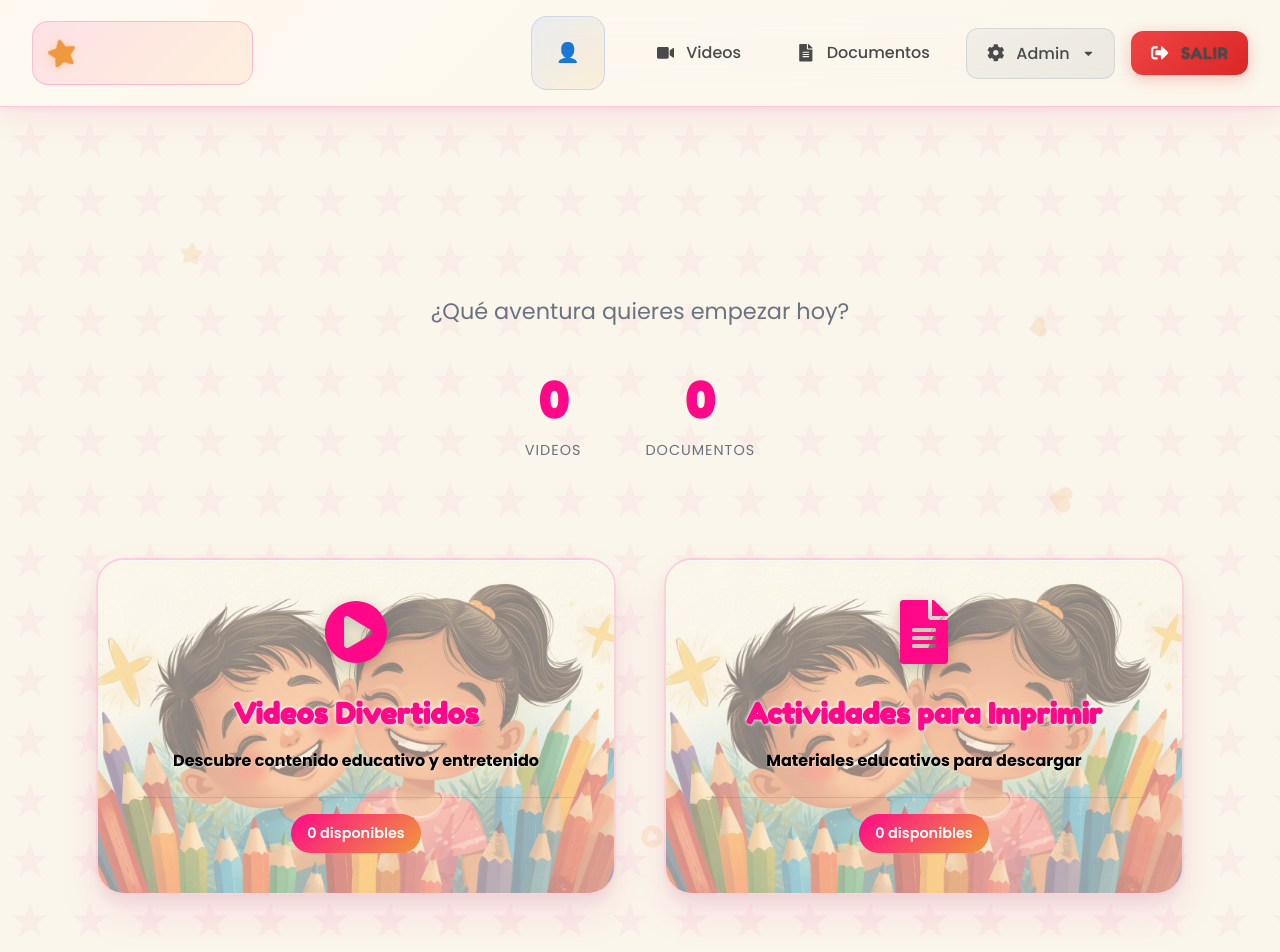
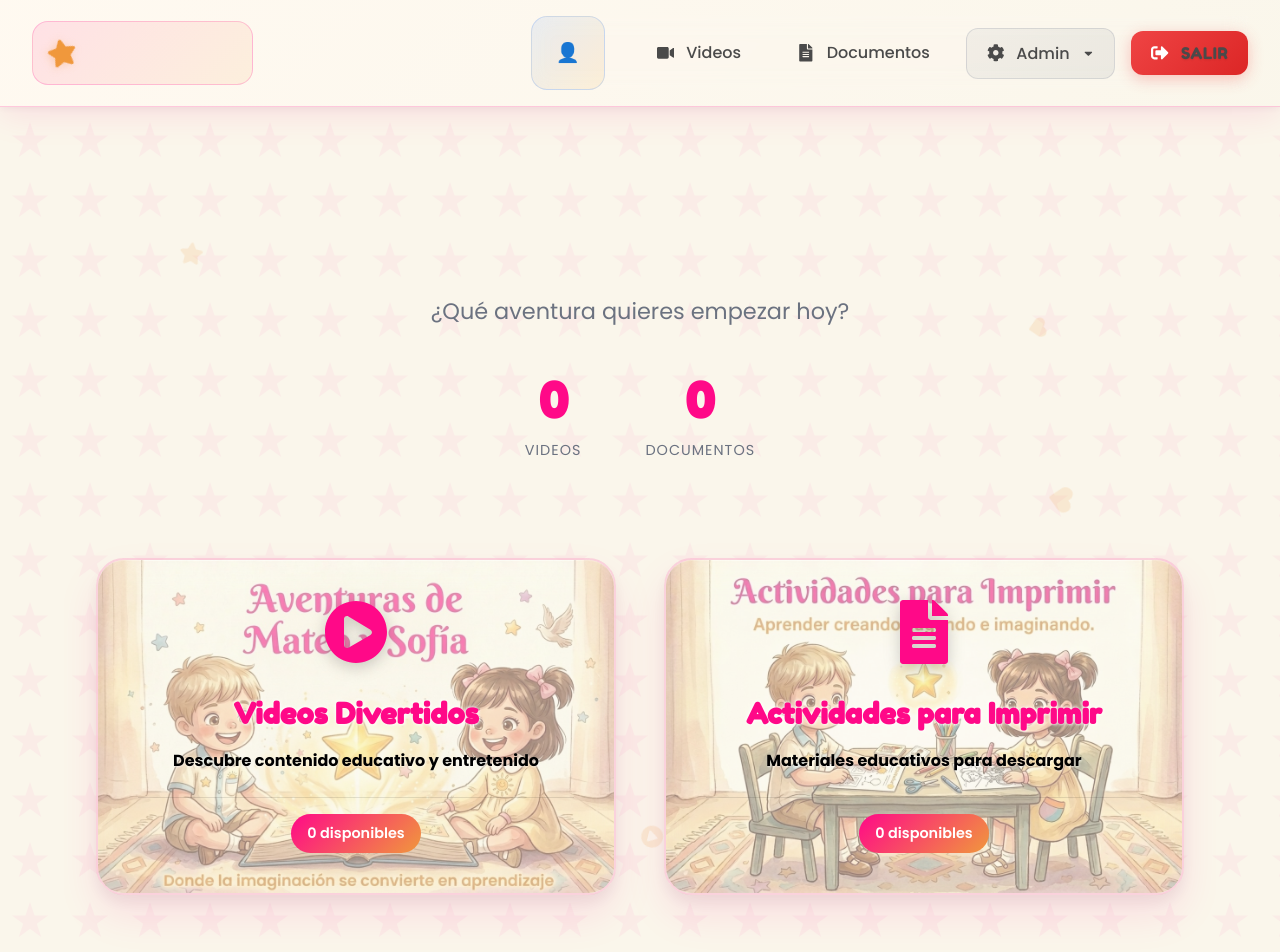
Before and after one commit to GabrielZavodiniVanz/app, a React (Vite) app in the folder frontend/: page / in a window 1280 px wide. Shown: the top 952 px of the page. Built offline with nearby package versions, Linux system fonts and the light colour scheme; no server answers; sample sign-in values are in the browser's storage; a web font is replaced by a local one.

Commit message:
imagens fundo card

```diff
--- a/frontend/src/pages/HomePage.jsx
+++ b/frontend/src/pages/HomePage.jsx
@@ -50,7 +50,7 @@ function HomePage() {
           <div
             className={styles.cardBackground}
             style={{
-              backgroundImage: `url('/images/FundoCard.jpeg')`,
+              backgroundImage: `url('/images/aventuras.jpeg')`,
               backgroundSize: 'cover',
               backgroundPosition: 'center',
               backgroundRepeat: 'no-repeat',
@@ -73,7 +73,7 @@ function HomePage() {
           <div
             className={styles.cardBackground}
             style={{
-              backgroundImage: `url('/images/FundoCard.jpeg')`,
+              backgroundImage: `url('/images/atividades.jpeg')`,
               backgroundSize: 'cover',
               backgroundPosition: 'center',
               backgroundRepeat: 'no-repeat',
```
Also changed, not shown: frontend/public/images/atividades.jpeg (added), frontend/public/images/aventuras.jpeg (added).
